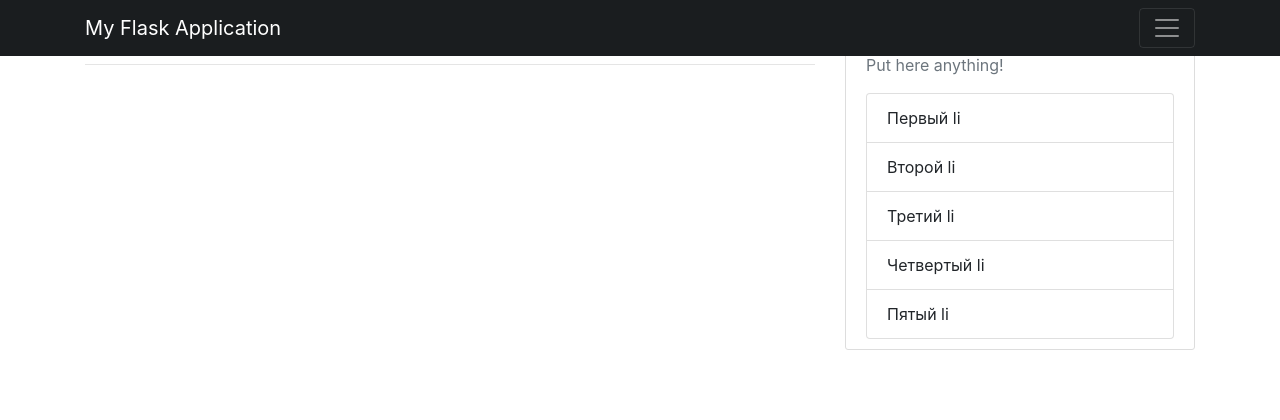
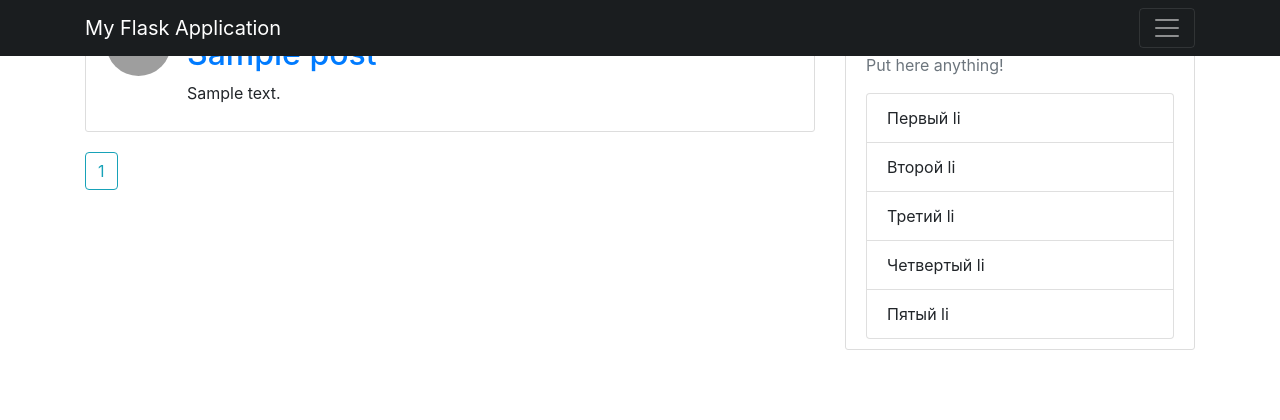
Before and after one commit to vano2149/flask_app, a Flask app: template app/templates/homepage.html in a window 1280 px wide. Shown: the top 420 px of the page. Run offline with Flask 2, Linux system fonts and the light colour scheme; tables that the repository leaves empty hold one stand-in row (values such as "Sample post"); the template is opened without the code that fills it: values that come from a table or form of the project are taken from there, most other values are stand-ins (such as "Sample title", 1, 10 or a date in 2020); some libraries are stand-ins or nearby versions; grey boxes are pictures that could not be loaded.

Commit message:
Create routes 'user_public' and Modified in an homepage.html file!

```diff
--- a/app/templates/homepage.html
+++ b/app/templates/homepage.html
@@ -3,7 +3,22 @@
 {% extends "base.html" %}
 
 {% block content %}
-  <h1>HomePage All Posted</h1><hr>
+  {% for post in posts.items %}
+    <article class="media content-section">
+      <img class="rounded-circle article-img" src="{{ url_for('static', filename='images/profiles/' + post.author.image_file) }}">
+      <div class="media-body">
+        <div class="article-metadata">
+          <a class="mr-2" href="{{ url_for('user_public', username=post.author.username )}}">{{ post.author.username }}</a>
+          <small class="text-muted">{{ post.timestamp.strftime('%Y-%m-%d') }}</small>
+        </div>
+        <h2>
+          <a class="crticle-title" href="{{url_for('post, id=post.id' )}}">{{ post.title }}</a>
+        </h2>
+        <p class="article-content">{{ post.content }}</p>
+      </div>
+    </article>
+  {% endfor %}
+
   {% for page_num in posts.iter_pages() %}
     {% if page_num %}
       <a class="btn btn-outline-info mb-4" href="{{ url_for('home',page=page_num)}}">{{ pege_num }}</a>
```
Also changed, not shown: app/routes/general.py (+12 -1 lines), app/templates/user_public.html (added). Lines whose indentation alone changed are shown as unchanged.
